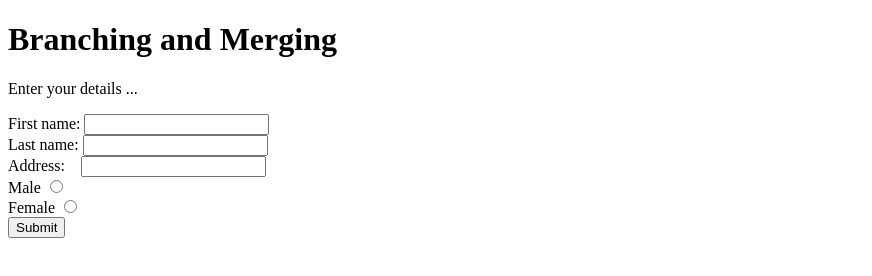
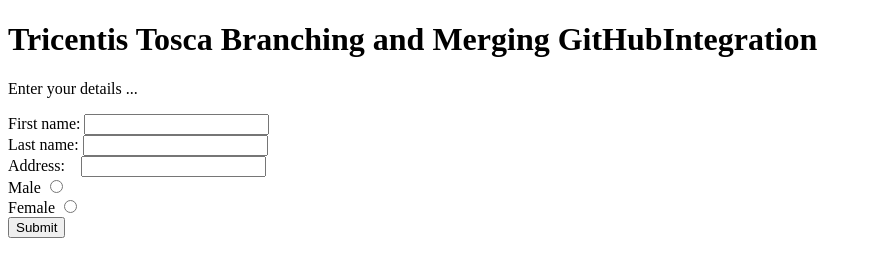
Before and after one commit to AgileAOTeam/cteam, a plain HTML site: page Version1.1.html in a window 1280 px wide. Shown: the whole page, without its empty margins (0-872 px from the left). Drawn offline with Linux system fonts and the light colour scheme.

Commit message:
Changed Title

```diff
--- a/Version1.1.html
+++ b/Version1.1.html
@@ -3,7 +3,7 @@
 <title>Exploratory Testing</title>
 <body>
 
-<h1>Branching and Merging</h1>
+<h1>Tricentis Tosca Branching and Merging GitHubIntegration</h1>
 
 <p>Enter your details ...</p>
 
```
